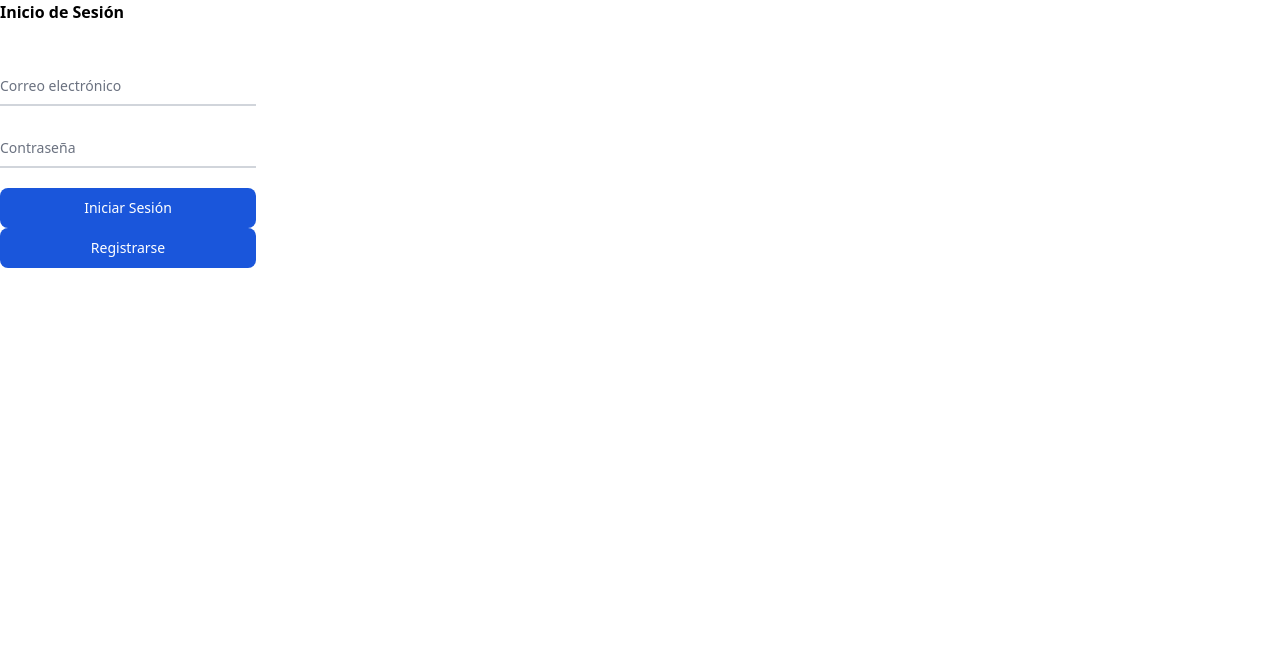
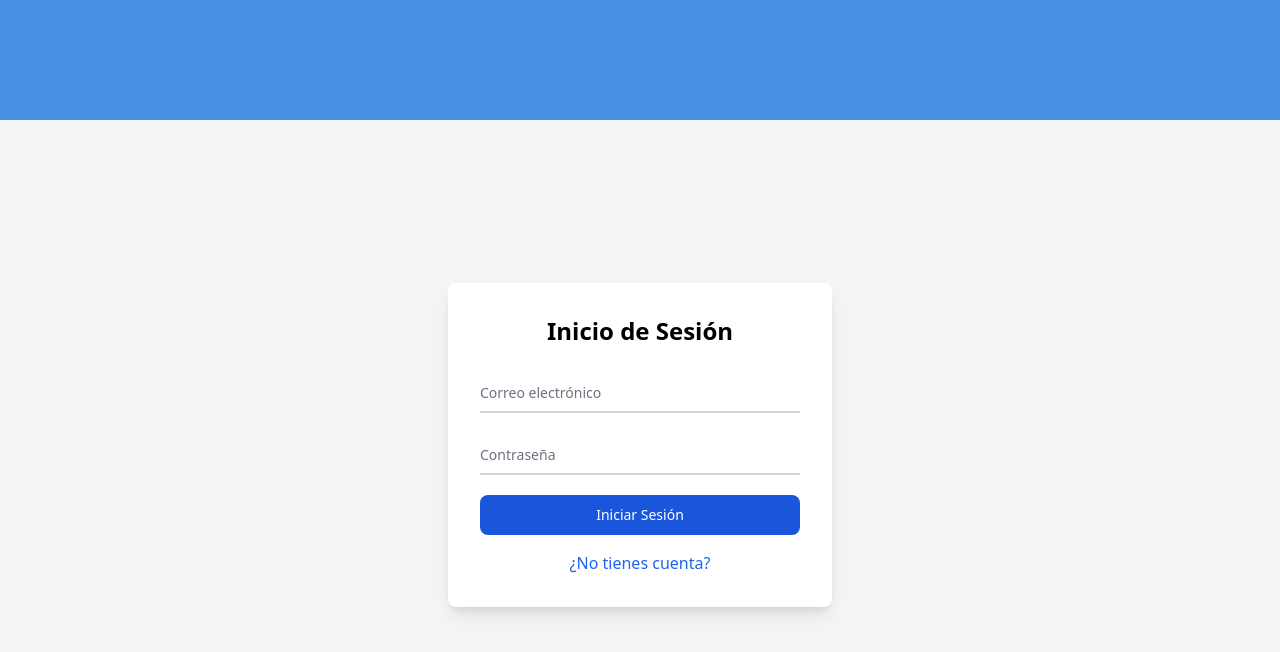
Before and after one commit to IgnacioCarvajal070/PruebaCatedra3FrontEnd, an Angular app: page / in a window 1280 px wide. Shown: the top 652 px of the page. Built offline with nearby package versions, Linux system fonts and the light colour scheme.

Commit message:
style: stylized login page

```diff
--- /dev/null
+++ b/src/app/Components/upper-bar/upper-bar.component.css
@@ -0,0 +1,6 @@
+.top-bar {
+    background-color: #4A90E2;
+    padding: 60px 20px;
+    color: white;
+    box-shadow: 0 2px 5px rgba(0, 0, 0, 0.1);
+  }
--- /dev/null
+++ b/src/app/Components/upper-bar/upper-bar.component.html
@@ -0,0 +1,2 @@
+<div class="top-bar flex justify-between items-center">
+</div>
--- a/src/app/pages/user-login/user-login.component.css
+++ b/src/app/pages/user-login/user-login.component.css
@@ -0,0 +1,3 @@
+form {
+    margin-bottom: 150px;
+}
--- a/src/app/pages/user-login/user-login.component.html
+++ b/src/app/pages/user-login/user-login.component.html
@@ -1,21 +1,34 @@
-<form [formGroup]="form">
-    <div class="flex-grow flex flex-col justify-center w-64 mb-16">
-      <h1 class="font-extrabold">Inicio de Sesión</h1>
+<app-upper-bar></app-upper-bar>
+<div class="flex items-center justify-center h-screen bg-gray-100">
+  <form [formGroup]="form" class="bg-white p-8 rounded-lg shadow-lg w-96">
+    <h1 class="font-extrabold text-center text-2xl mb-6">Inicio de Sesión</h1>
 
-      <div class="relative z-0 w-full mb-5 group mt-10">
-        <input [class.is-invalid]="emailValidate" formControlName="email" type="email" name="email" id="email" class="block py-2.5 px-0 w-full text-sm text-gray-900 bg-transparent border-0 border-b-2 border-gray-300 appearance-none dark:text-white dark:border-gray-600 dark:focus:border-blue-500 focus:outline-none focus:ring-0 focus:border-blue-600 peer" placeholder=" " required />
-        <label for="email" class="peer-focus:font-medium absolute text-sm text-gray-500 dark:text-gray-400 duration-300 transform -translate-y-6 scale-75 top-3 -z-10 origin-[0] peer-focus:start-0 rtl:peer-focus:translate-x-1/4 rtl:peer-focus:left-auto peer-focus:text-blue-600 peer-focus:dark:text-blue-500 peer-placeholder-shown:scale-100 peer-placeholder-shown:translate-y-0 peer-focus:scale-75 peer-focus:-translate-y-6">Correo electrónico</label>
-        <small *ngIf="emailValidate" style="font-size:x-small;" class="text-red-500 font-medium">Ingrese un correo válido.</small>
+    <div class="relative z-0 w-full mb-5 group">
+      <input [class.is-invalid]="emailValidate" formControlName="email" type="email" name="email" id="email" class="block py-2.5 px-0 w-full text-sm text-gray-900 bg-transparent border-0 border-b-2 border-gray-300 appearance-none focus:outline-none focus:ring-0 focus:border-blue-600 peer" placeholder=" " required />
+      <label for="email" class="peer-focus:font-medium absolute text-sm text-gray-500 duration-300 transform -translate-y-6 scale-75 top-3 -z-10 origin-[0] peer-focus:left-0 peer-focus:text-blue-600 peer-placeholder-shown:scale-100 peer-placeholder-shown:translate-y-0 peer-focus:scale-75 peer-focus:-translate-y-6"> Correo electrónico
+      </label>
+      <small *ngIf="emailValidate" style="font-size:x-small;" class="text-red-500 font-medium">Ingrese un correo válido.
+      </small>
     </div>
+
     <div class="relative z-0 w-full mb-5 group">
-        <input [class.is-invalid]="passwordValidate" formControlName="password" type="password" name="password" id="password" class="block py-2.5 px-0 w-full text-sm text-gray-900 bg-transparent border-0 border-b-2 border-gray-300 appearance-none dark:text-white dark:border-gray-600 dark:focus:border-blue-500 focus:outline-none focus:ring-0 focus:border-blue-600 peer" placeholder=" " required />
-        <label for="password" class="peer-focus:font-medium absolute text-sm text-gray-500 dark:text-gray-400 duration-300 transform -translate-y-6 scale-75 top-3 -z-10 origin-[0] peer-focus:start-0 rtl:peer-focus:translate-x-1/4 peer-focus:text-blue-600 peer-focus:dark:text-blue-500 peer-placeholder-shown:scale-100 peer-placeholder-shown:translate-y-0 peer-focus:scale-75 peer-focus:-translate-y-6">Contraseña</label>
-        <small *ngIf="passwordValidate" style="font-size:x-small;" class="text-red-500 font-medium">Ingrese una contraseña válida.</small>
+      <input [class.is-invalid]="passwordValidate" formControlName="password" type="password" name="password" id="password" class="block py-2.5 px-0 w-full text-sm text-gray-900 bg-transparent border-0 border-b-2 border-gray-300 appearance-none focus:outline-none focus:ring-0 focus:border-blue-600 peer" placeholder=" " required />
+      <label for="password" class="peer-focus:font-medium absolute text-sm text-gray-500 duration-300 transform -translate-y-6 scale-75 top-3 -z-10 origin-[0] peer-focus:left-0 peer-focus:text-blue-600 peer-placeholder-shown:scale-100 peer-placeholder-shown:translate-y-0 peer-focus:scale-75 peer-focus:-translate-y-6">Contraseña
+      </label>
+      <small *ngIf="passwordValidate" style="font-size:x-small;" class="text-red-500 font-medium">Ingrese una contraseña válida.
+      </small>
     </div>
+
     <div *ngIf="error" class="bg-red-500 rounded-lg mb-5 flex justify-center">
       <p class="text-white font-medium text-sm p-2">{{ errorMessage }}</p>
     </div>
-      <button type="button" (click)="login()" class="text-white bg-blue-700 hover:bg-blue-800 focus:ring-4 focus:outline-none focus:ring-blue-300 font-medium rounded-lg text-sm w-full sm:w-auto px-5 py-2.5 text-center dark:bg-blue-600 dark:hover:bg-blue-700 dark:focus:ring-blue-800">Iniciar Sesión</button>
-      <button type="button" (click)="navigateToRegister()" class="text-white bg-blue-700 hover:bg-blue-800 focus:ring-4 focus:outline-none focus:ring-blue-300 font-medium rounded-lg text-sm w-full sm:w-auto px-5 py-2.5 text-center dark:bg-blue-600 dark:hover:bg-blue-700 dark:focus:ring-blue-800">Registrarse</button>
+
+    <button type="button" (click)="login()" [disabled]="form.invalid" class="text-white bg-blue-700 hover:bg-blue-800 focus:ring-4 focus:outline-none focus:ring-blue-300 font-medium rounded-lg text-sm w-full px-5 py-2.5 text-center">Iniciar Sesión
+    </button>
+
+    <div class="text-center mt-4">
+      <a (click)="navigateToRegister()" class="text-blue-600 hover:text-blue-800 cursor-pointer">¿No tienes cuenta?
+      </a>
     </div>
   </form>
+</div>
--- a/src/app/pages/user-login/user-login.component.ts
+++ b/src/app/pages/user-login/user-login.component.ts
@@ -4,10 +4,10 @@ import { ApiServiceService } from '../../Services/api-service.service';
 import { LocalStorageService } from '../../Services/local-storage.service';
 import { Router, RouterModule } from '@angular/router';
 import { CommonModule } from '@angular/common';
-
+import { UpperBarComponent } from "../../Components/upper-bar/upper-bar.component";
 @Component({
   selector: 'app-user-login',
-  imports: [ReactiveFormsModule, RouterModule, CommonModule],
+  imports: [ReactiveFormsModule, RouterModule, CommonModule, UpperBarComponent],
   templateUrl: './user-login.component.html',
   styleUrl: './user-login.component.css'
 })
```
Also changed, not shown: src/app/Components/upper-bar/upper-bar.component.ts (added, +11 -0 lines). Lines whose indentation alone changed are shown as unchanged.
